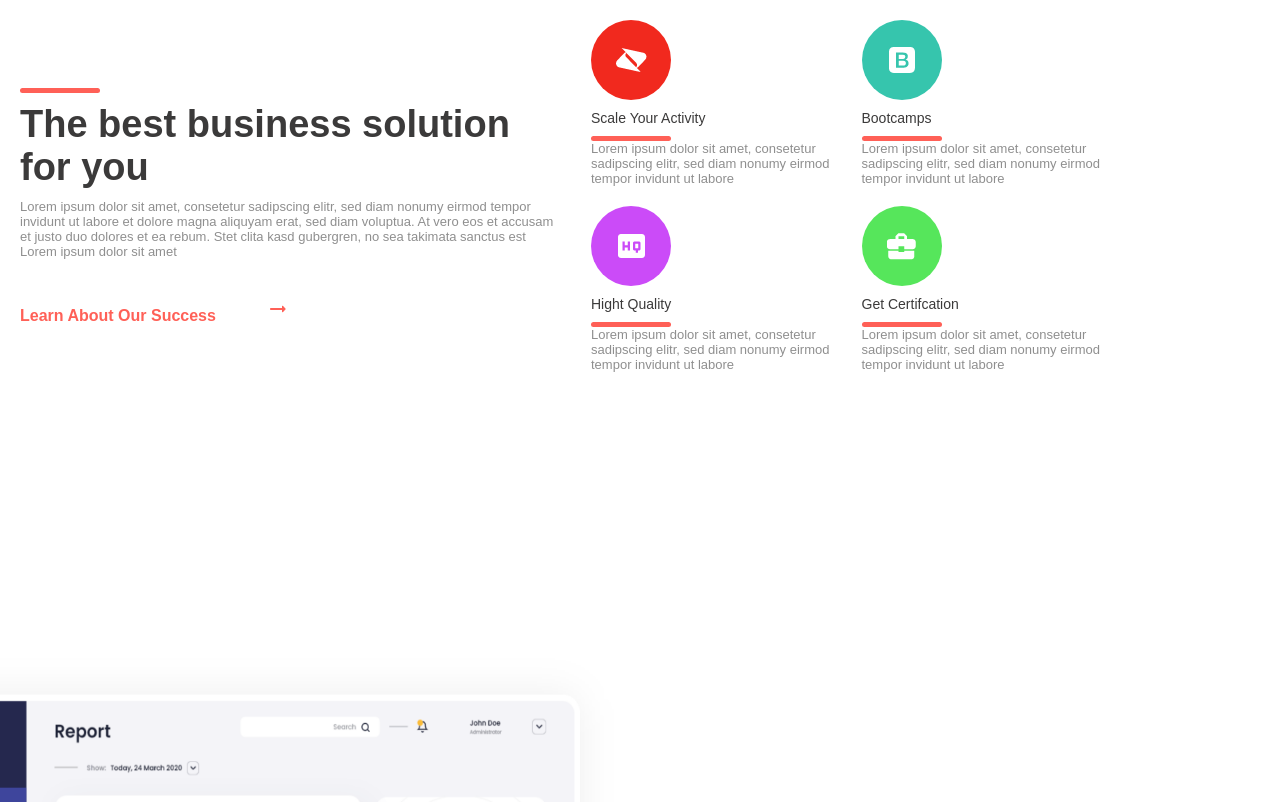
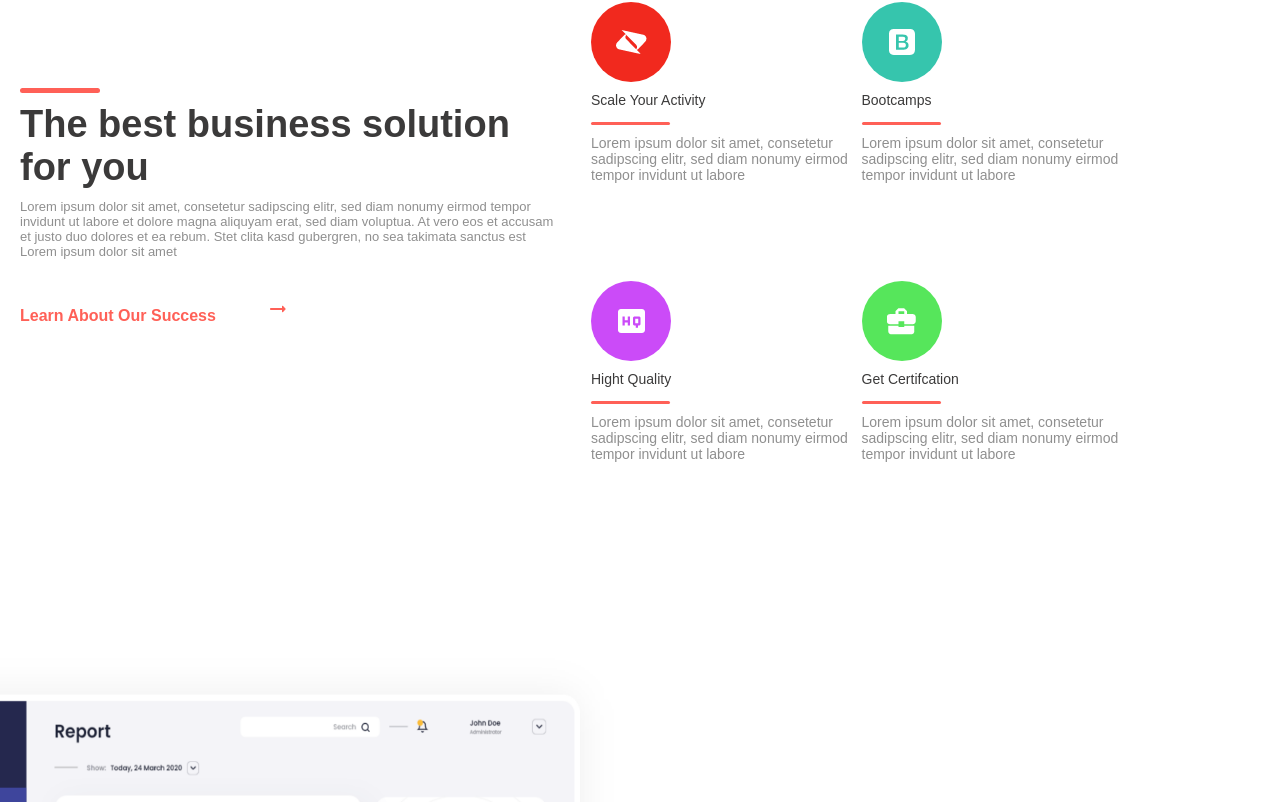
Before and after one commit to mennallahmed/WEBW-Task, a React (Create React App) app: page / in a window 1280 px wide. Shown: the part 1098-1900 px from the top of the page. Built offline with nearby package versions, Linux system fonts and the light colour scheme.

Commit message:
Update Card.js

```diff
--- a/src/components/Card.js
+++ b/src/components/Card.js
@@ -5,6 +5,7 @@ const Container = styled.div`
 display: flex;
 flex-wrap: wrap;
 justify-content: center;
+margin-top: 150px;
 `
 const Wrapper = styled.div`
 flex: 50%;
@@ -23,6 +24,8 @@ const Circle = styled.div`
 const Icon = styled.img`
 `
 const Title = styled.h1`
+   width:130px;
+   height: 20px;
    font-size: 14px;
    font-weight: 400;
    font-family: 'Poppins', sans-serif;
@@ -31,13 +34,16 @@ const Title = styled.h1`
 `
 const Line = styled.hr`
    background-color: #FF6057;
-   width: 80px;
-   height: 5px;
+   width: 79px;
+   height: 3px;
    border: none;
    border-radius: 10px;
+   margin: 10px 0;
 `
 const Text = styled.div`
-   font-size: 13px;
+   font-size: 14px;
+   width: 259px;
+   height: 126px;
    font-weight: 400;
    font-family: 'Poppins', sans-serif;
    color: #8F8F8F;
```
